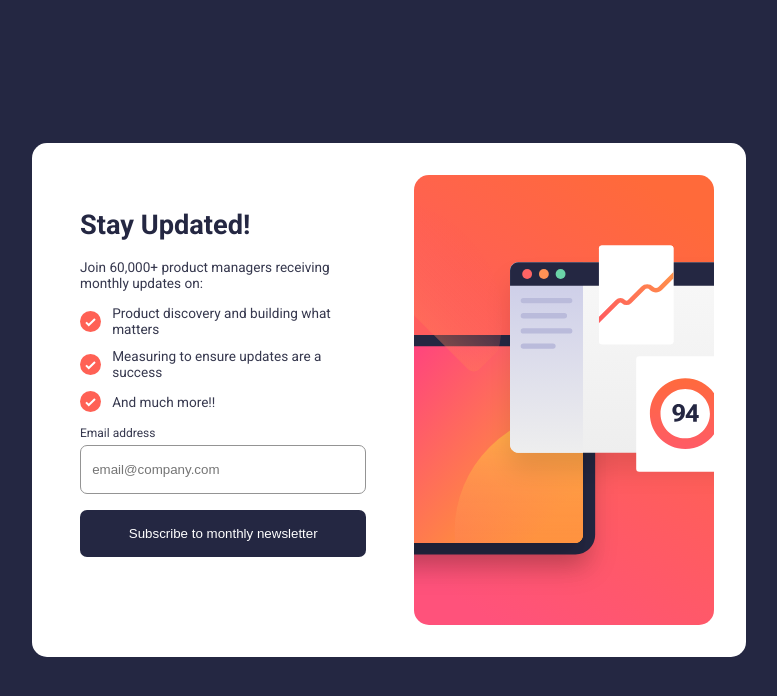
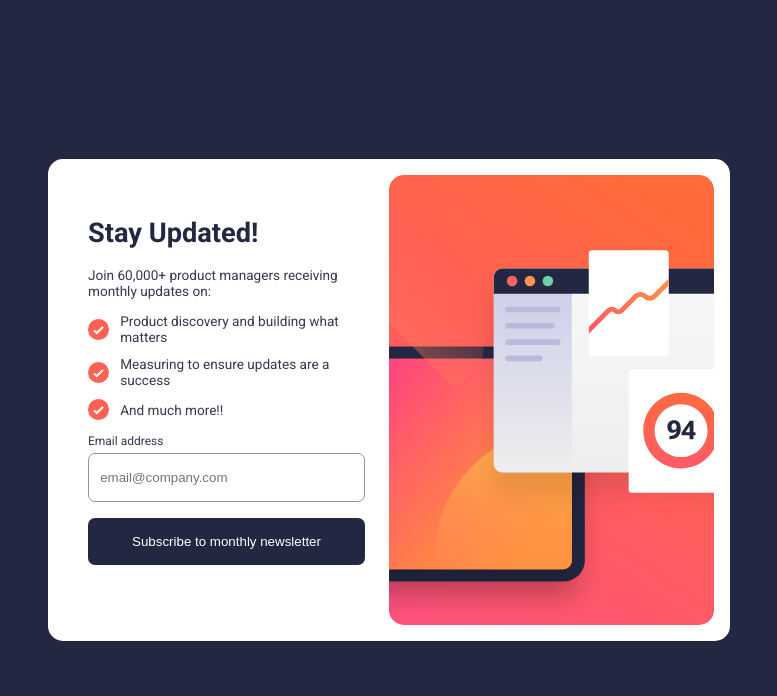
Before and after one commit to EstherOluyemi/Newsletter-signup-form2, a plain HTML site: page index.html in a window 1280 px wide. Shown: the whole page, without its empty margins (251-1028 px from the left). Drawn offline with Linux system fonts and the light colour scheme.

Commit message:
Initial commit

```diff
--- a/index.html
+++ b/index.html
@@ -14,11 +14,12 @@
 </head>
 
 <body>
-    <div class="container">
+    <div class="grid-container">
         <!--mobile image-->
+        <div class="grid-item">
             <img src="./images/illustration-sign-up-mobile.svg" alt="" class="mobile-img">
-        <div class="wrapper">
-            <div class="wrapper-item">
+        </div>
+        <div class="grid-item">
             <h1>Stay Updated!</h1>
             <p>Join 60,000+ product managers receiving monthly updates on:</p>
 
@@ -43,9 +44,8 @@
             </form>
         </div>
         <!--desktop image-->
-            <div class="wrapper-item">
+        <div class="grid-item">
             <img src="./images/illustration-sign-up-desktop.svg" alt="" class="desktop-img">
-            </div>
         </div>
     </div>
 
--- a/index.js
+++ b/index.js
@@ -3,9 +3,10 @@ document.addEventListener("DOMContentLoaded", function () {
     const emailField = document.querySelector('.email-field');
     const successContainer = document.querySelector('.success-container');
     const dismissButton = document.querySelector('.dismiss-btn');
-    const formContainer = document.querySelector('.container')
+    const formContainer = document.querySelector('.grid-container')
     const errorMessage = document.querySelector('.error-message');
     const emailValue = document.querySelector('#email-value');
+
     //email validation function
     const isValidEmail = (email) => {
         const emailPattern = /^[a-zA-Z0-9._-]+@[a-zA-Z0-9.-]+\.[a-zA-Z]{2,}$/;
@@ -22,7 +23,7 @@ document.addEventListener("DOMContentLoaded", function () {
             formContainer.style.display = 'none';
             successContainer.style.display = 'flex';
             successContainer.classList.add('show');
-            emailValue.innerText += email.value;
+            emailValue.innerText += email;
         } else {
             errorMessage.textContent = 'Invalid email required';
             errorMessage.style.display = 'block';
@@ -35,12 +36,9 @@ document.addEventListener("DOMContentLoaded", function () {
     dismissButton.addEventListener('click', () => {
         successContainer.classList.remove('show');
         successContainer.style.display = 'none';
-        if (window.innerWidth >= 700) {
-            formContainer.style.display = 'flex';  // Only for desktop
-        } else {
-            formContainer.style.display = 'block'; // Keep normal mobile layout
-        }
+        formContainer.style.display ='grid';
         errorMessage.style.display = 'none';
         emailField.style.border = '1px solid hsl(0, 0%,58%)';
+        emailValue.innerText = '';
     })
 })
--- a/styles.css
+++ b/styles.css
@@ -9,20 +9,19 @@ body {
     width: 100%;
 }
 
-.container {
-    width: 100%;
+.grid-container {
+    display: grid;
+    grid-template-columns: 1fr;
 }
-
-.wrapper {
+.grid-item:nth-child(2){
     font-size: 0.85rem;
     padding: 1rem 1.5rem;
 }
-
-.wrapper-item h1 {
+.grid-item h1 {
     color: hsl(234, 29%, 20%);
 }
 
-.wrapper-item p {
+.grid-item p {
     color: hsl(235, 18%, 26%);
     font-weight: 400;
 }
@@ -125,37 +124,30 @@ li {
 
     body {
         background-color: hsl(234, 29%, 20%);
-        width: 100%;
-        height: 100vh;
-        display: flex;
-        justify-content: center;
-        align-items: center;
-    }
-
-    .container {
         display: flex;
         justify-content: center;
         align-items: center;
         width: 100%;
-        height: 100%;
+        height: 100vh;
     }
 
-    .wrapper {
+    .grid-container{
         background-color: hsl(0, 0%, 100%);
-        display: flex;
-        gap: 2rem;
+        grid-template-columns: repeat(2, 1fr);
         width: 650px;
         height: 450px;
         border-radius: 15px;
-        padding: 2rem;
+        padding: 1rem;
     }
 
-    .wrapper-item {
+    .grid-item {
         border-radius: 15px;
         overflow: hidden;
     }
-
-    .wrapper-item:nth-of-type(1) {
-        padding: 1rem;
+    .grid-item:nth-child(1){
+        display: none;
+    }
+    .grid-item:nth-child(2){
+        padding: 1.5rem 1.5rem;
     }
 }
```
Lines whose indentation alone changed are shown as unchanged.
